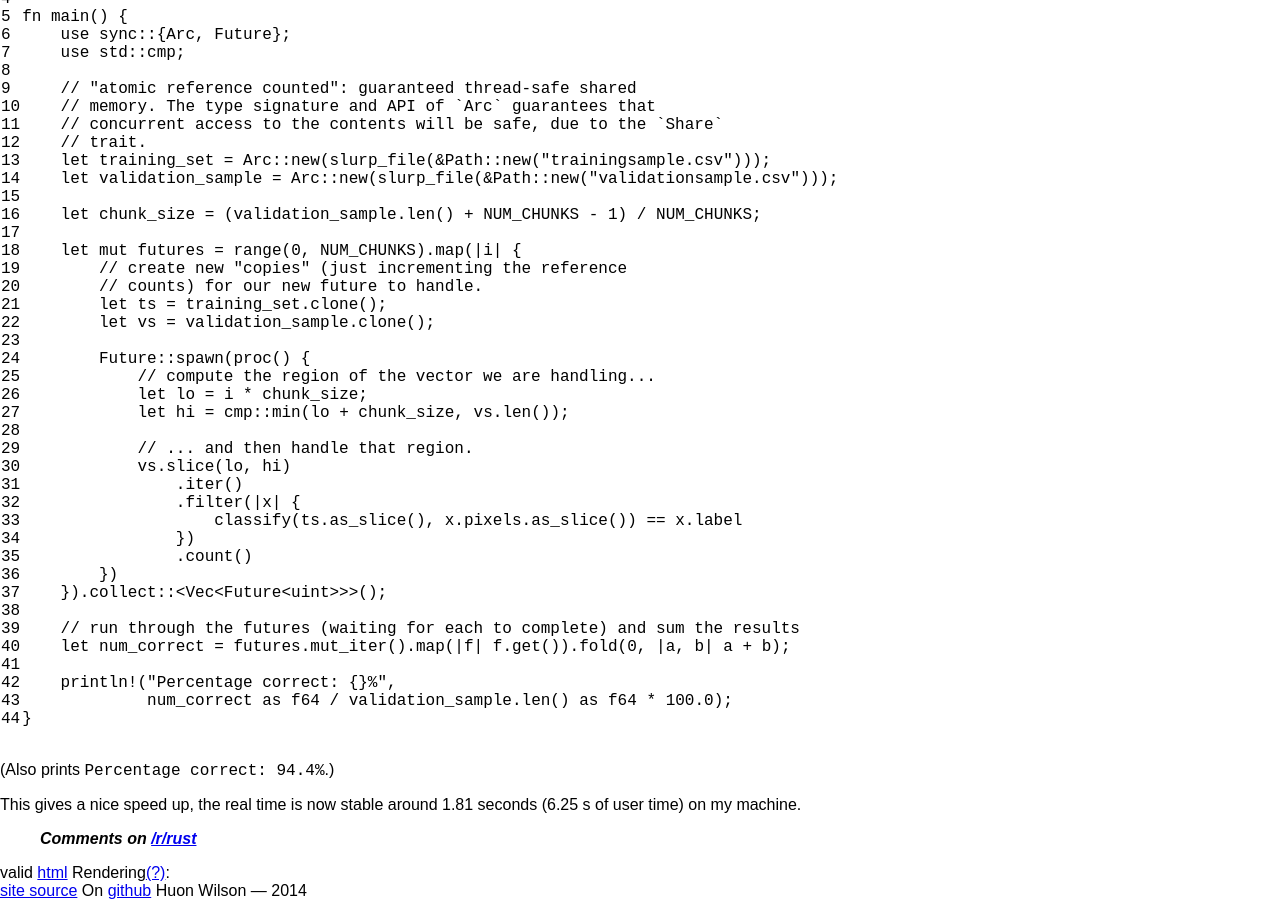
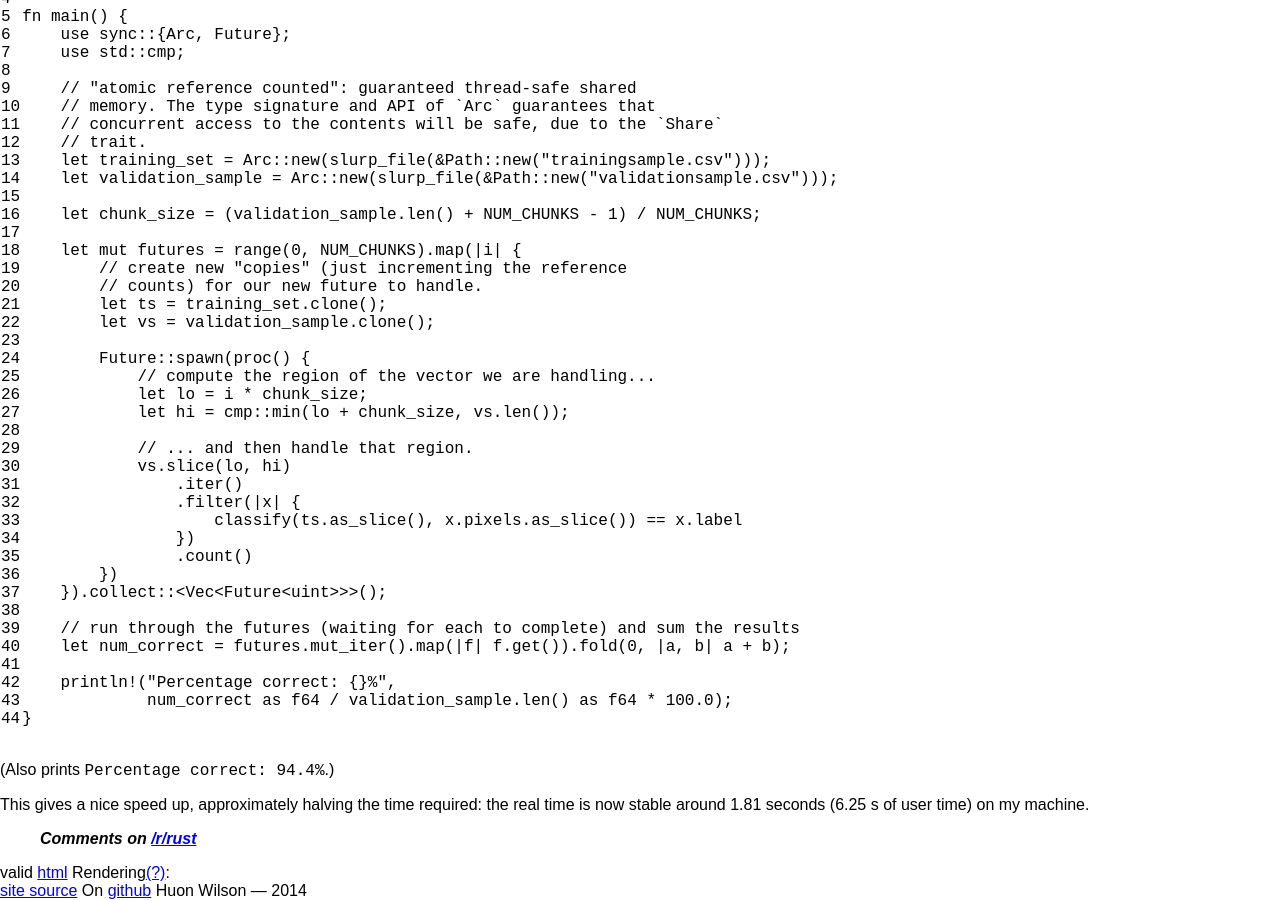
Before and after one commit to huonw/huonw.github.io, a Jekyll site: the page built from _posts/2014-06-10-knn-rust.md, in a window 1280 px wide and 900 px high, scrolled down 2180 px. Built offline with Jekyll 4.4.1, drawn with Linux system fonts in a browser that asks for light colours; comment, search, counter and statistics services are not loaded.

Commit message:
knn rust: expand last paragraph.

```diff
--- a/_posts/2014-06-10-knn-rust.md
+++ b/_posts/2014-06-10-knn-rust.md
@@ -199,7 +199,8 @@ fn main() {
 
 (Also prints `Percentage correct: 94.4%`.)
 
-This gives a nice speed up, the real time is now stable around 1.81
-seconds (6.25 s of user time) on my machine.
+This gives a nice speed up, approximately halving the time required:
+the real time is now stable around 1.81 seconds (6.25 s of user time)
+on my machine.
 
 > _**Comments on [/r/rust](http://www.reddit.com/r/rust/comments/27s7ei/comparing_knn_in_rust/)**_
```
